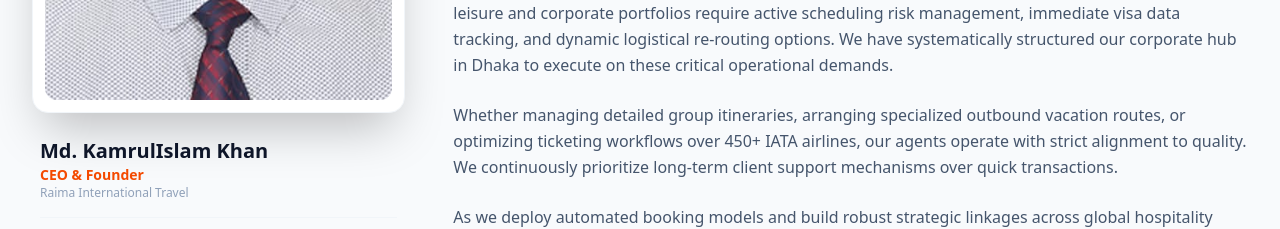
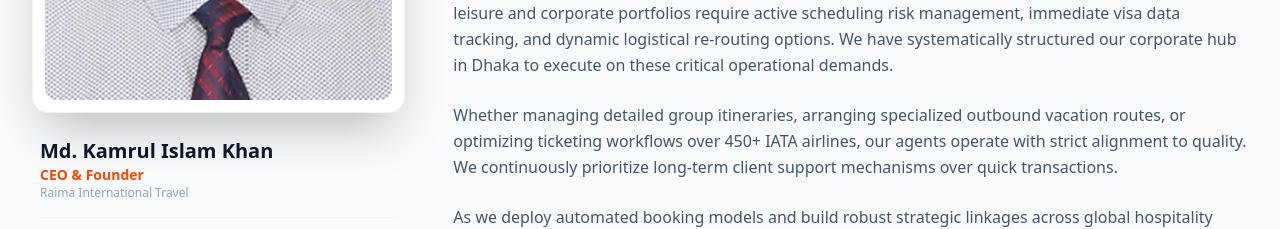
Before and after one commit to Kamiaaa/raima, a Next.js app: page /ceo-founder in a window 1280 px wide. Shown: the part 840-1069 px from the top of the page. Built offline with nearby package versions, Linux system fonts and the light colour scheme; a web font is replaced by a local one.

Commit message:
CEO & Founder page updated

```diff
--- a/app/ceo-founder/page.tsx
+++ b/app/ceo-founder/page.tsx
@@ -115,7 +115,7 @@ const CEOFounder = () => {
             {/* Title & Organization Meta info */}
             <div className="px-2 space-y-4">
               <div>
-                <h3 className="text-xl font-bold text-slate-900 dark:text-white">Md. KamrulIslam Khan</h3>
+                <h3 className="text-xl font-bold text-slate-900 dark:text-white">Md. Kamrul Islam Khan</h3>
                 <p className="text-sm font-semibold text-orange-600 dark:text-orange-400">CEO & Founder</p>
                 <p className="text-xs text-slate-400 dark:text-slate-500">Raima International Travel</p>
               </div>
```
